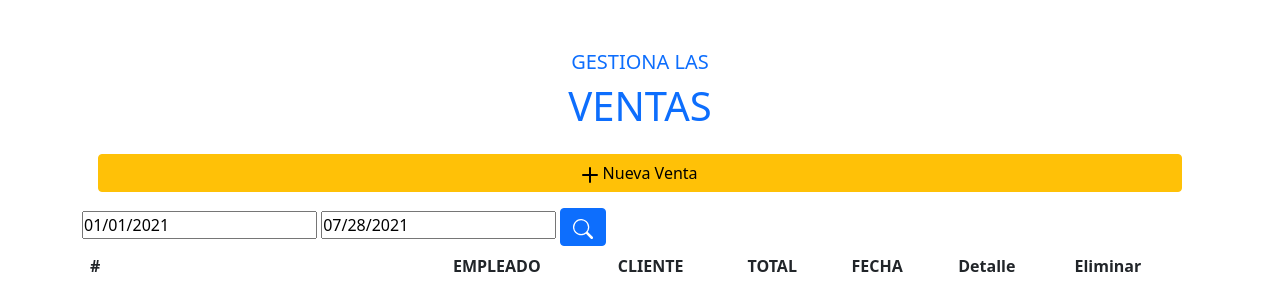
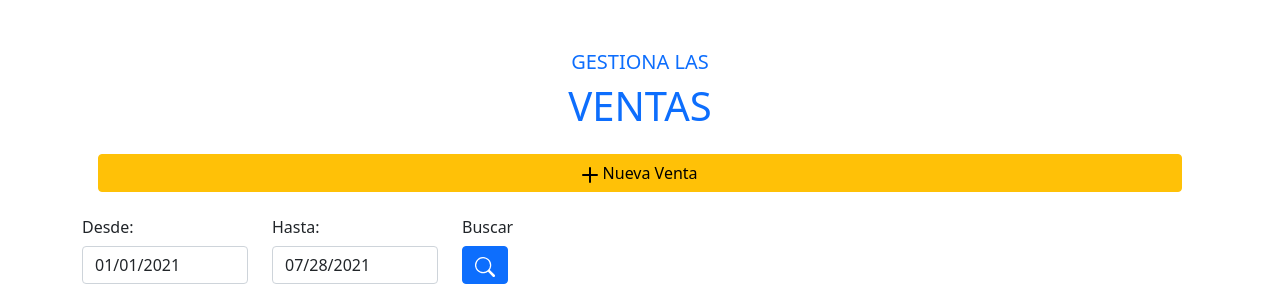
Before and after one commit to JuanJo53/bast-vol, a PHP site: page /view/sales.php in a window 1280 px wide. Shown: the part 56-340 px from the top of the page. Run offline with PHP 8.4, Linux system fonts and the light colour scheme; the visitor is signed in with stand-in values (Sample User, id 1); data that the repository does not hold is empty; some libraries are stand-ins or nearby versions.

Commit message:
sales search by date range done

```diff
--- a/controller/sales/getSales.php
+++ b/controller/sales/getSales.php
@@ -35,7 +35,7 @@
 
     function showSalesDate($startDate,$endDate){
         $sale = new Sale;
-        $sales = $sale->getAllSalesDate($startDate,$endDate);
+        $sales = $sale->getAllSales($startDate,$endDate);
         $salesHtml='';
         if(!empty($sales)){
             while($row=$sales->fetch_array()){
--- a/model/Sale.php
+++ b/model/Sale.php
@@ -1,25 +1,7 @@
 <?php
 include_once 'DataBase.php';
 	class Sale extends DB{
-		public function getAllSales(){
-			$sql = "SELECT v.VEN_ID, u.USR_NOMBRES, c.CLI_NOMBRE, a.ART_NOMBRE, dv.DV_CANTIDAD, v.VEN_TOTAL, v.VEN_FECHA
-					FROM venta v, detalleventa dv, usuario u, cliente c, articulo a
-					WHERE v.VEN_ID=dv.ID_VENTA
-					AND v.ID_USUARIO=u.USR_ID
-					AND v.ID_CLIENTE=c.CLI_ID
-					AND dv.ID_ARTICULO=a.ART_ID
-					AND dv.ID_VENTA=v.VEN_ID
-					AND dv.ID_VENTA=v.VEN_ID
-					GROUP BY v.VEN_ID
-					ORDER BY v.VEN_ID ASC";
-			$result = $this->connect()->query($sql);
-			if($result->num_rows>0){
-				return $result;
-			}else{
-				return false;
-			}
-		}
-		public function getAllSalesDate($startDate,$endDate){
+		public function getAllSales($startDate,$endDate){
 			$sql = "SELECT v.VEN_ID, u.USR_NOMBRES, c.CLI_NOMBRE, a.ART_NOMBRE, dv.DV_CANTIDAD, v.VEN_TOTAL, v.VEN_FECHA
 					FROM venta v, detalleventa dv, usuario u, cliente c, articulo a
 					WHERE v.VEN_ID=dv.ID_VENTA
--- a/view/sales.php
+++ b/view/sales.php
@@ -132,13 +132,24 @@
         </div>
         <div class="dateFilter">
             <form>
-                <input type="text" id="startDate" name='startDate'>
-                <input type="text" id="endDate" name='endDate'>
-                <button class="btn btn-primary" type='button' role="button" id='searchByDate' name='searchByDate'>
-                    <svg xmlns="http://www.w3.org/2000/svg" width="20" height="20" fill="currentColor" class="bi bi-search" viewBox="0 0 16 16">
-                    <path d="M11.742 10.344a6.5 6.5 0 1 0-1.397 1.398h-.001c.03.04.062.078.098.115l3.85 3.85a1 1 0 0 0 1.415-1.414l-3.85-3.85a1.007 1.007 0 0 0-.115-.1zM12 6.5a5.5 5.5 0 1 1-11 0 5.5 5.5 0 0 1 11 0z"/>
-                    </svg>
-                </button>
+                <div class="row">
+                    <div class="col-md-2">
+                        <label for="startDate" class="col-form-label">Desde:</label>
+                        <input class="form-control" type="text" id="startDate" name='startDate'>
+                    </div>
+                    <div class="col-md-2">
+                        <label for="startDate" class="col-form-label">Hasta:</label>
+                        <input class="form-control" type="text" id="endDate" name='endDate'>
+                    </div>
+                    <div class="col-md-1">
+                        <label for="startDate" class="col-form-label">Buscar</label>
+                        <button class="btn btn-primary" type='button' role="button" id='searchByDate' name='searchByDate'>
+                            <svg xmlns="http://www.w3.org/2000/svg" width="20" height="20" fill="currentColor" class="bi bi-search" viewBox="0 0 16 16">
+                            <path d="M11.742 10.344a6.5 6.5 0 1 0-1.397 1.398h-.001c.03.04.062.078.098.115l3.85 3.85a1 1 0 0 0 1.415-1.414l-3.85-3.85a1.007 1.007 0 0 0-.115-.1zM12 6.5a5.5 5.5 0 1 1-11 0 5.5 5.5 0 0 1 11 0z"/>
+                            </svg>
+                        </button>
+                    </div>
+                </div>
             </form>
         </div>
         <div class="row g-4">
@@ -160,7 +171,6 @@
                         </tr>
                     </thead>
                     <tbody id='salesTable'>
-
                     </tbody>
                 </table>
             </div>
```
